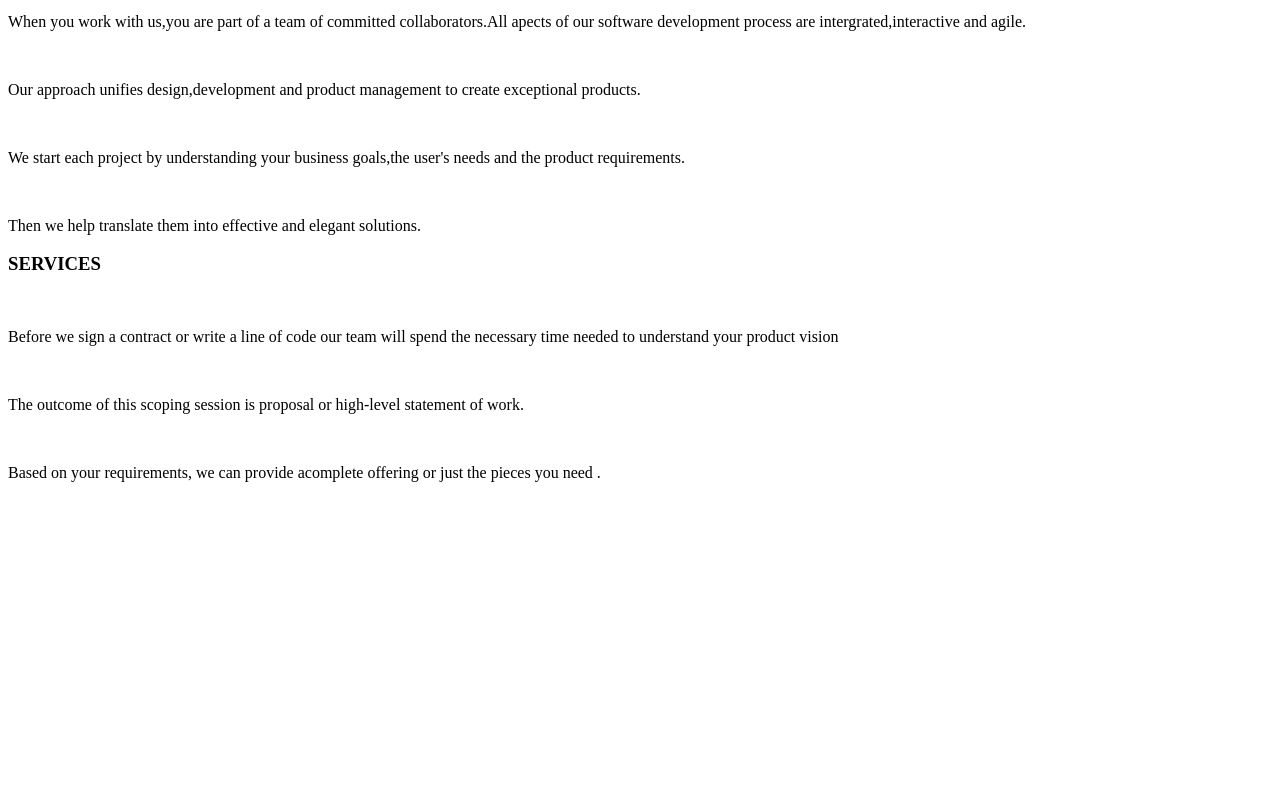
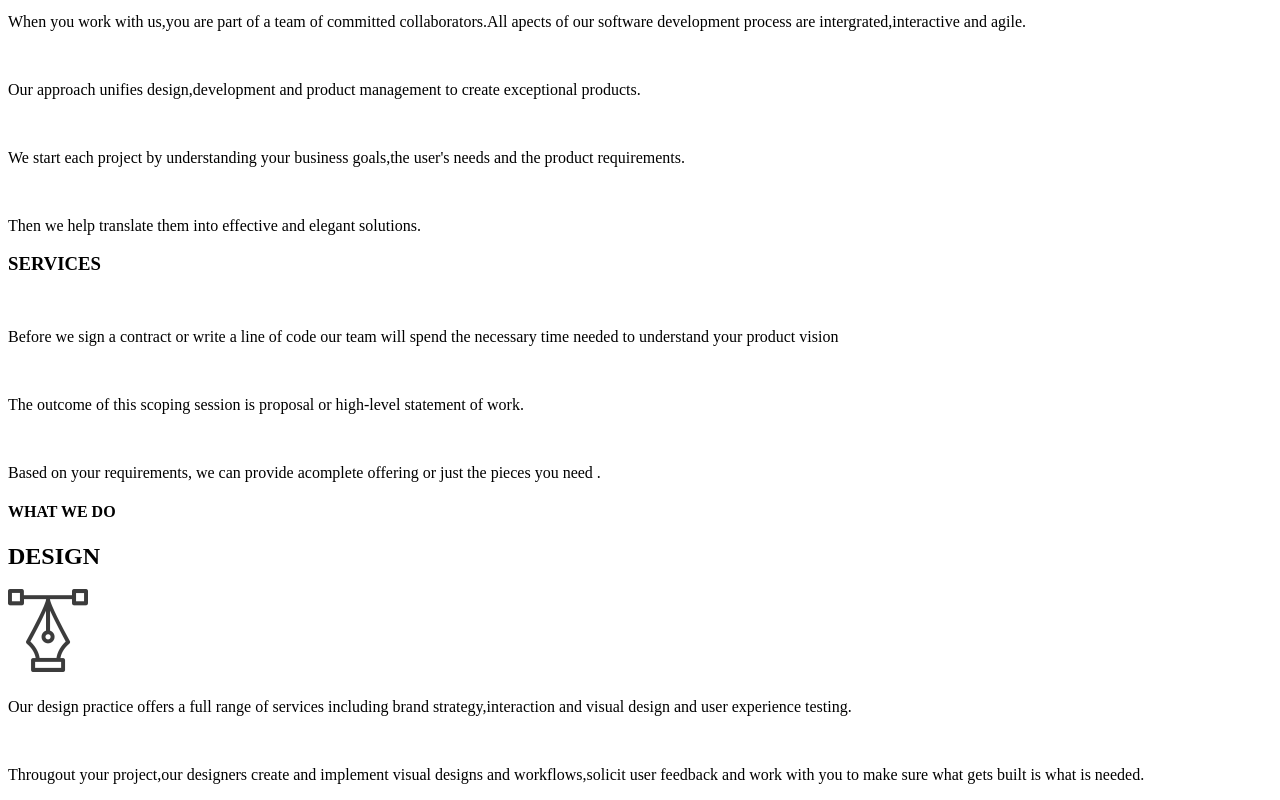
Before and after one commit to SeraOrina/Delani, a plain HTML site: page index.html in a window 1280 px wide. Shown: the part 421-1221 px from the top of the page. Before the commit the page ends 919 px from the top, so only its background shows below. Drawn offline with Linux system fonts and the light colour scheme.

Commit message:
ft:add design section

```diff
--- a/index.html
+++ b/index.html
@@ -43,6 +43,21 @@
         <p class="text-white"> Based on your requirements, we can provide acomplete offering or just the pieces you need .</p>
         </div>
     </section>
+    <section id="what we do">
+        <h4 class="text-center"> WHAT WE DO </h4>
+        <div class="container">
+            <div class="row text-centre">
+        <div class="col-md">
+            <div class="card">
+            <h2> DESIGN</h2>
+            <h2> <img src="/assets/services_icons/design_icon.png" alt="DESIGN"></h2>
+            <div>
+            <p>Our design practice offers a full range of services including brand strategy,interaction and visual design and user experience testing.</p>
+            <br>
+            <p> Througout your project,our designers create and implement visual designs and workflows,solicit user feedback and work with you to make sure what gets built is what is needed.</p>
+            </div>
+            </div>
+         </div>
 
 
 
```
